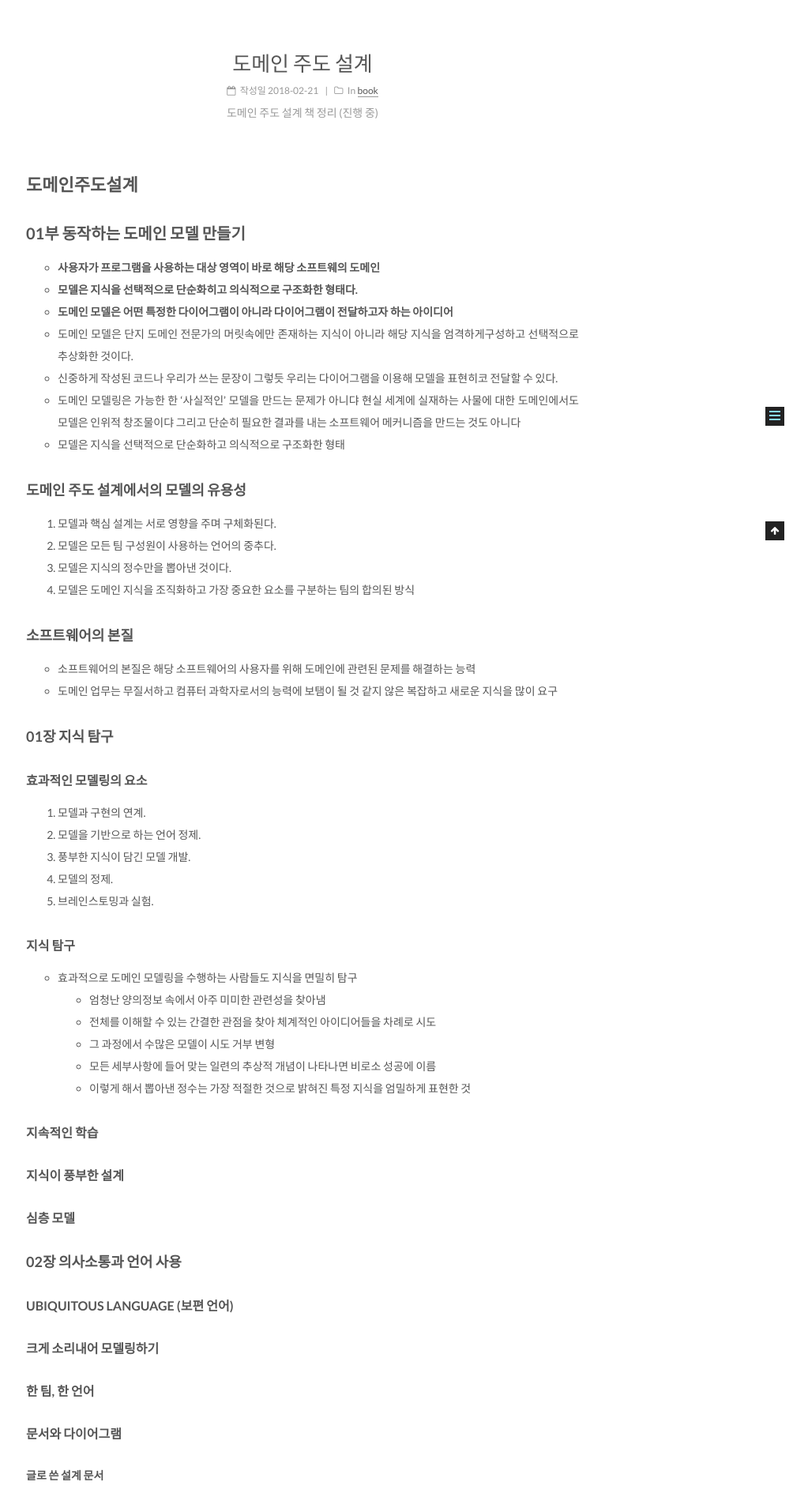
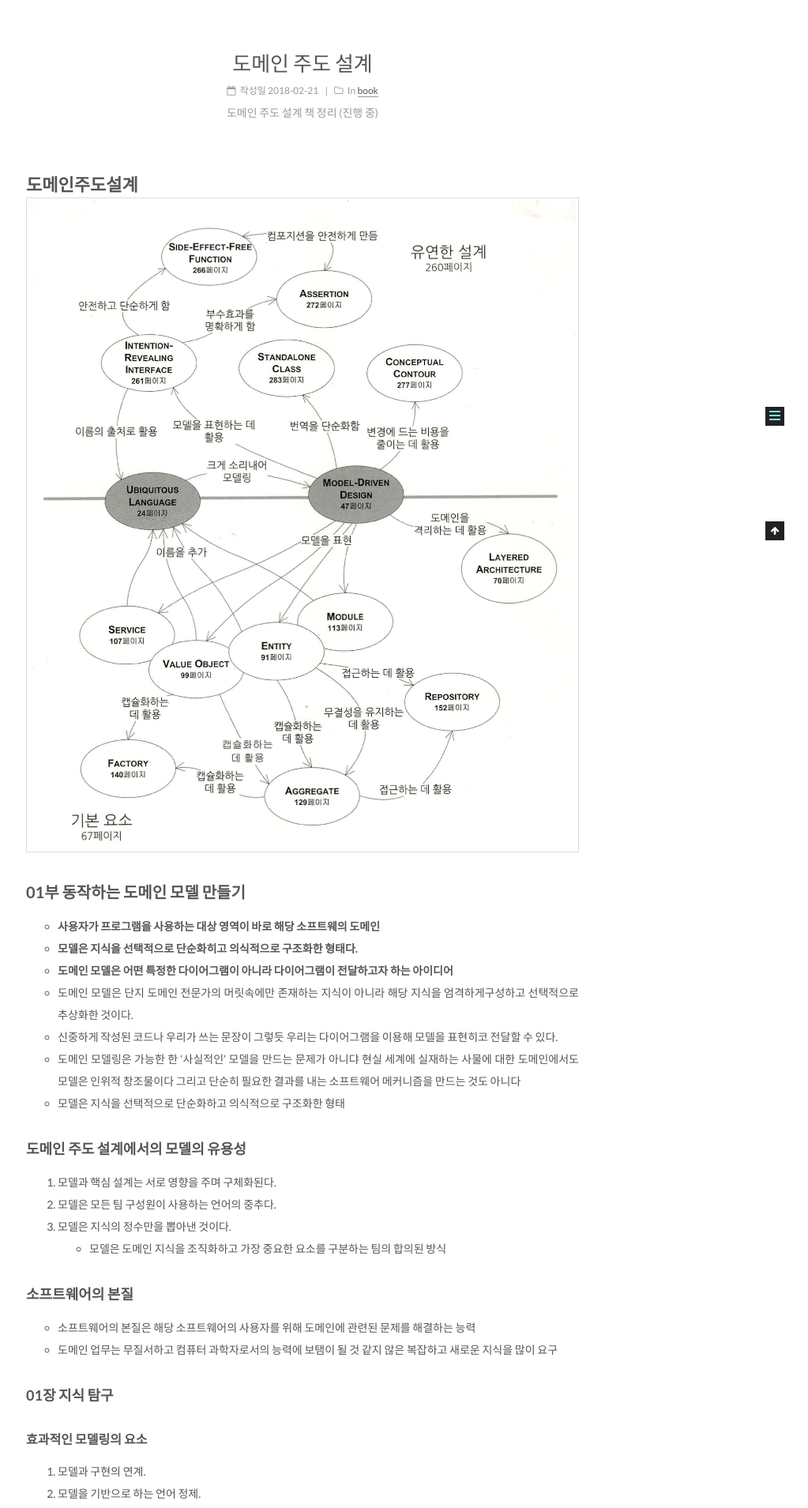
Before and after one commit to csj4032/csj4032.github.io, a Jekyll site: the page built from _posts/2018-02-21-도메인주도설계.md, in a window 1280 px wide. Shown: the part 316-2225 px from the top of the page at 79% size, without its empty margins (257-1280 px from the left). Built offline with Jekyll 4.4.1, drawn with Linux system fonts in a browser that asks for light colours; some of the changed text lies outside the part shown.

Commit message:
도메인 주도 설계 포스팅 수정

```diff
--- a/_posts/2018-02-21-도메인주도설계.md
+++ b/_posts/2018-02-21-도메인주도설계.md
@@ -9,20 +9,22 @@ tags:
 
 # 도메인주도설계
 
+![도메인주도설계](/assets/images/books/컴퓨터공학/소프트웨어공학/도메인주도설계/figure_0-1.png)
+
 ## 01부 동작하는 도메인 모델 만들기
 * **사용자가 프로그램을 사용하는 대상 영역이 바로 해당 소프트웨의 도메인**
 * **모델은 지식을 선택적으로 단순화히고 의식적으로 구조화한 형태다.**
 * **도메인 모델은 어떤 특정한 다이어그램이 아니라 다이어그램이 전달하고자 하는 아이디어**
 * 도메인 모델은 단지 도메인 전문가의 머릿속에만 존재하는 지식이 아니라 해당 지식을 엄격하게구성하고 선택적으로 추상화한 것이다.
 * 신중하게 작성된 코드나 우리가 쓰는 문장이 그렇듯 우리는 다이어그램을 이용해 모델을 표현히코 전달할 수 있다.
-* 도메인 모델링은 가능한 한 '사실적인' 모델을 만드는 문제가 아니댜 현실 세계에 실재하는 사물에 대한 도메인에서도 모델은 인위적 창조물이댜 그리고 단순히 필요한 결과를 내는 소프트웨어 메커니즘을 만드는 것도 아니다
+* 도메인 모델링은 가능한 한 '사실적인' 모델을 만드는 문제가 아니댜 현실 세계에 실재하는 사물에 대한 도메인에서도 모델은 인위적 창조물이다 그리고 단순히 필요한 결과를 내는 소프트웨어 메커니즘을 만드는 것도 아니다
 * 모델은 지식을 선택적으로 단순화하고 의식적으로 구조화한 형태
 
 ### 도메인 주도 설계에서의 모델의 유용성
 1. 모델과 핵심 설계는 서로 영향을 주며 구체화된다.
 2. 모델은 모든 팀 구성원이 사용하는 언어의 중추다.
 3. 모델은 지식의 정수만을 뽑아낸 것이다.
-  3. 모델은 도메인 지식을 조직화하고 가장 중요한 요소를 구분하는 팀의 합의된 방식
+  * 모델은 도메인 지식을 조직화하고 가장 중요한 요소를 구분하는 팀의 합의된 방식
 
 ### 소프트웨어의 본질
 * 소프트웨어의 본질은 해당 소프트웨어의 사용자를 위해 도메인에 관련된 문제를 해결하는 능력
@@ -44,8 +46,13 @@ tags:
   3. 그 과정에서 수많은 모델이 시도 거부 변형
   4. 모든 세부사항에 들어 맞는 일련의 추상적 개념이 나타나면 비로소 성공에 이름
   5. 이렇게 해서 뽑아낸 정수는 가장 적절한 것으로 밝혀진 특정 지식을 엄밀하게 표현한 것
+* 도메인 전문가들은 자신이 알고 있는 지식의 정수만을 추출해내야 하므로 스스로 이해하는 바를 자주 정제하고, 그리하여 소프트웨어 프로젝트에서 요구하는 개념적 엄밀함(conceptual rigor)을 이해하게 됨
+* 모델이 점점 향상되면서 모델은 프로젝트 내내 계속해서 흘러가는 정보들을 조직화하는 도구로 자리잡음
+* 모델은 결코 완벽해질 수 없으며, 다만 계속 발전해나갈 뿐
+* 모델은 쉽게 구현하고 이해하기에 충분할 만큼 엄밀해야함
 
 #### 지속적인 학습
+* **우리는 스스로 얼마나 알지 못하는가를 깨닫지 못하는 것이다.**
 
 #### 지식이 풍부한 설계
 
```
Also changed, not shown: assets/images/books/컴퓨터공학/소프트웨어공학/도메인주도설계/figure_0-1.png (added).
